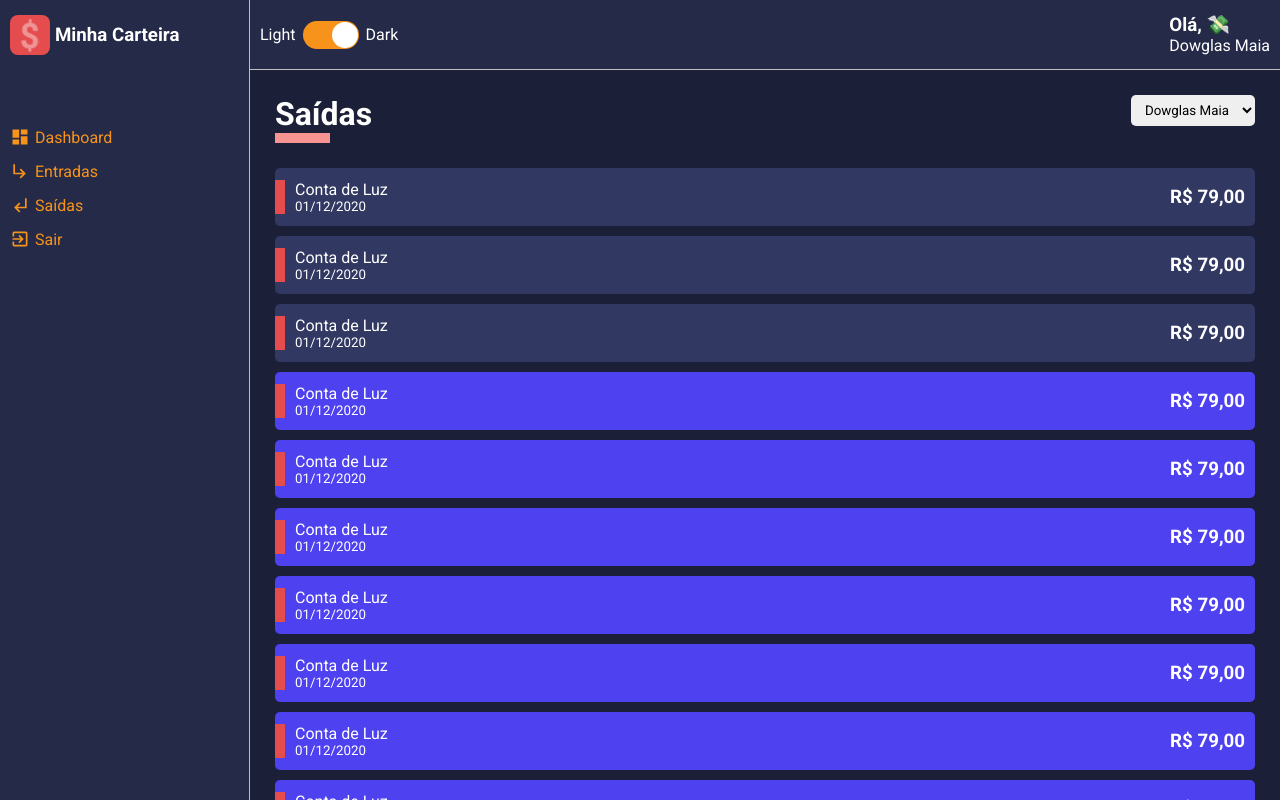
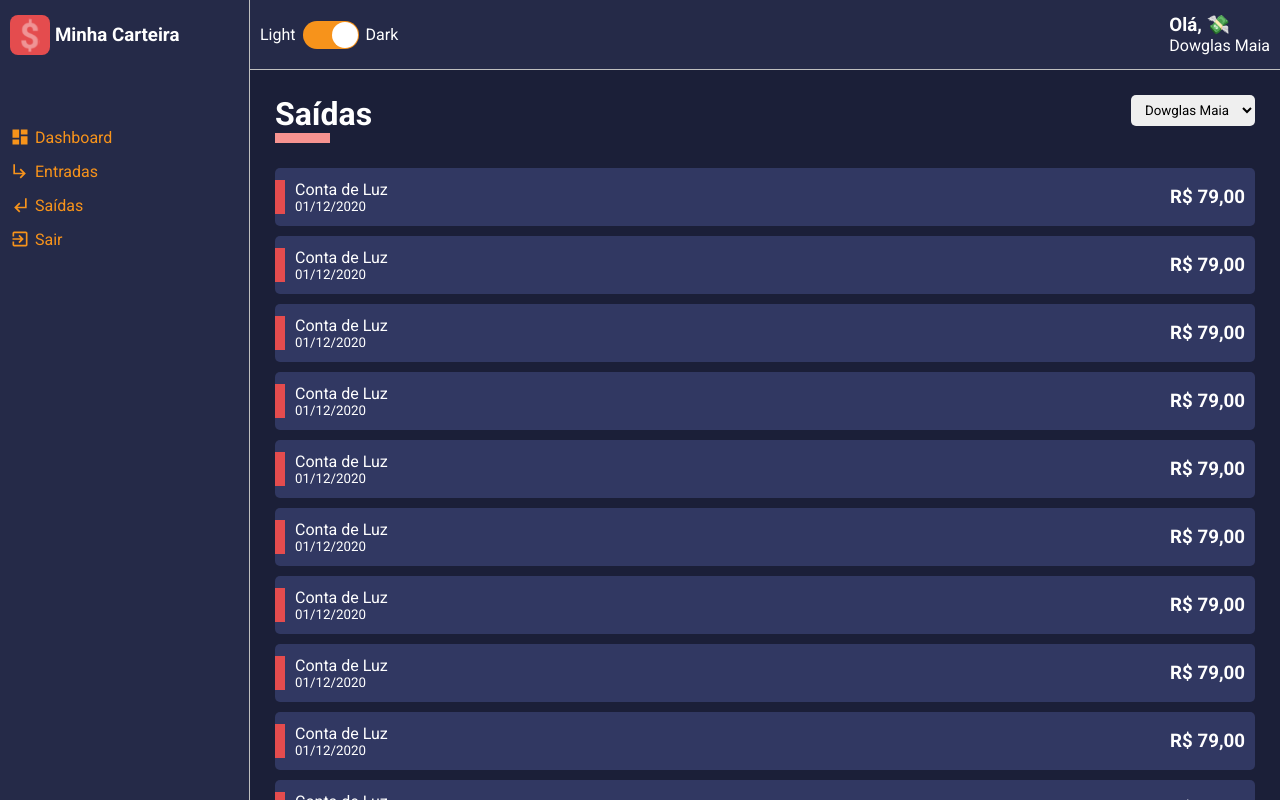
Before and after one commit to dowglasmaia/app-react-minha-carteira, a React (Create React App) app: page / in a window 1280 px wide. Built offline with nearby package versions, Linux system fonts and the light colour scheme.

Commit message:
ajuste remoção de opção de passar dinamicamente do backgroud do card

```diff
--- a/src/Pages/List/index.tsx
+++ b/src/Pages/List/index.tsx
@@ -23,7 +23,6 @@ const List: React.FC = () => {
             <Content>
                 {/* Cartão de Historico Financeiro */}
                 <HistoryFinanceCard
-                    cardColor="#313862"
                     tagColor="#E44C4E"
                     title="Conta de Luz"
                     subTitle="01/12/2020"
@@ -32,7 +31,7 @@ const List: React.FC = () => {
 
                 {/* Cartão de Historico Financeiro */}
                 <HistoryFinanceCard
-                    cardColor="#313862"
+
                     tagColor="#E44C4E"
                     title="Conta de Luz"
                     subTitle="01/12/2020"
@@ -41,7 +40,7 @@ const List: React.FC = () => {
 
                 {/* Cartão de Historico Financeiro */}
                 <HistoryFinanceCard
-                    cardColor="#313862"
+
                     tagColor="#E44C4E"
                     title="Conta de Luz"
                     subTitle="01/12/2020"
@@ -50,7 +49,7 @@ const List: React.FC = () => {
 
                 {/* Cartão de Historico Financeiro */}
                 <HistoryFinanceCard
-                    cardColor="#4E41F0"
+
                     tagColor="#E44C4E"
                     title="Conta de Luz"
                     subTitle="01/12/2020"
@@ -59,7 +58,7 @@ const List: React.FC = () => {
 
                 {/* Cartão de Historico Financeiro */}
                 <HistoryFinanceCard
-                    cardColor="#4E41F0"
+
                     tagColor="#E44C4E"
                     title="Conta de Luz"
                     subTitle="01/12/2020"
@@ -68,7 +67,7 @@ const List: React.FC = () => {
 
                 {/* Cartão de Historico Financeiro */}
                 <HistoryFinanceCard
-                    cardColor="#4E41F0"
+
                     tagColor="#E44C4E"
                     title="Conta de Luz"
                     subTitle="01/12/2020"
@@ -77,7 +76,7 @@ const List: React.FC = () => {
 
                 {/* Cartão de Historico Financeiro */}
                 <HistoryFinanceCard
-                    cardColor="#4E41F0"
+
                     tagColor="#E44C4E"
                     title="Conta de Luz"
                     subTitle="01/12/2020"
@@ -86,7 +85,7 @@ const List: React.FC = () => {
 
                 {/* Cartão de Historico Financeiro */}
                 <HistoryFinanceCard
-                    cardColor="#4E41F0"
+
                     tagColor="#E44C4E"
                     title="Conta de Luz"
                     subTitle="01/12/2020"
@@ -95,7 +94,7 @@ const List: React.FC = () => {
 
                 {/* Cartão de Historico Financeiro */}
                 <HistoryFinanceCard
-                    cardColor="#4E41F0"
+
                     tagColor="#E44C4E"
                     title="Conta de Luz"
                     subTitle="01/12/2020"
@@ -104,7 +103,7 @@ const List: React.FC = () => {
 
                 {/* Cartão de Historico Financeiro */}
                 <HistoryFinanceCard
-                    cardColor="#4E41F0"
+
                     tagColor="#E44C4E"
                     title="Conta de Luz"
                     subTitle="01/12/2020"
@@ -113,7 +112,7 @@ const List: React.FC = () => {
 
                 {/* Cartão de Historico Financeiro */}
                 <HistoryFinanceCard
-                    cardColor="#4E41F0"
+
                     tagColor="#E44C4E"
                     title="Conta de Luz"
                     subTitle="01/12/2020"
@@ -122,7 +121,7 @@ const List: React.FC = () => {
 
                 {/* Cartão de Historico Financeiro */}
                 <HistoryFinanceCard
-                    cardColor="#4E41F0"
+
                     tagColor="#E44C4E"
                     title="Conta de Luz"
                     subTitle="01/12/2020"
@@ -131,7 +130,7 @@ const List: React.FC = () => {
 
                 {/* Cartão de Historico Financeiro */}
                 <HistoryFinanceCard
-                    cardColor="#4E41F0"
+
                     tagColor="#E44C4E"
                     title="Conta de Luz"
                     subTitle="01/12/2020"
@@ -140,7 +139,7 @@ const List: React.FC = () => {
 
                 {/* Cartão de Historico Financeiro */}
                 <HistoryFinanceCard
-                    cardColor="#4E41F0"
+
                     tagColor="#E44C4E"
                     title="Conta de Luz"
                     subTitle="01/12/2020"
@@ -149,7 +148,7 @@ const List: React.FC = () => {
 
                 {/* Cartão de Historico Financeiro */}
                 <HistoryFinanceCard
-                    cardColor="#4E41F0"
+
                     tagColor="#E44C4E"
                     title="Conta de Luz"
                     subTitle="01/12/2020"
--- a/src/components/HistoryFinanceCard/index.tsx
+++ b/src/components/HistoryFinanceCard/index.tsx
@@ -3,7 +3,6 @@ import React from 'react';
 import { ContainerHistory, Tag } from './styles'
 
 interface IHistoryFinaceCard {
-    cardColor: string;
     tagColor: string;
     title: string;
     subTitle: string;
@@ -11,7 +10,6 @@ interface IHistoryFinaceCard {
 }
 
 const HistoryFinaceCard: React.FC<IHistoryFinaceCard> = ({
-    cardColor,
     tagColor,
     title,
     subTitle,
@@ -19,7 +17,7 @@ const HistoryFinaceCard: React.FC<IHistoryFinaceCard> = ({
 }) => {
     return (
         /* montando o card */
-        <ContainerHistory color={cardColor}>
+        <ContainerHistory >
             <Tag color={tagColor} />
             <div>
                 <span>{title}</span>
--- a/src/components/HistoryFinanceCard/styles.ts
+++ b/src/components/HistoryFinanceCard/styles.ts
@@ -1,16 +1,12 @@
 import styled from "styled-components";
-
-interface IContainerHistoryProps {
-  color: string;
-}
 
 interface ITagProps {
   color: string;
 }
 
 /* Criando Style para o Card */
-export const ContainerHistory = styled.li<IContainerHistoryProps>`
-  background-color: ${(props) => props.color};
+export const ContainerHistory = styled.li`
+  background-color: ${(props) => props.theme.colors.tertiary};
   list-style: none;
   border-radius: 5px;
   margin: 10px 0;
```
